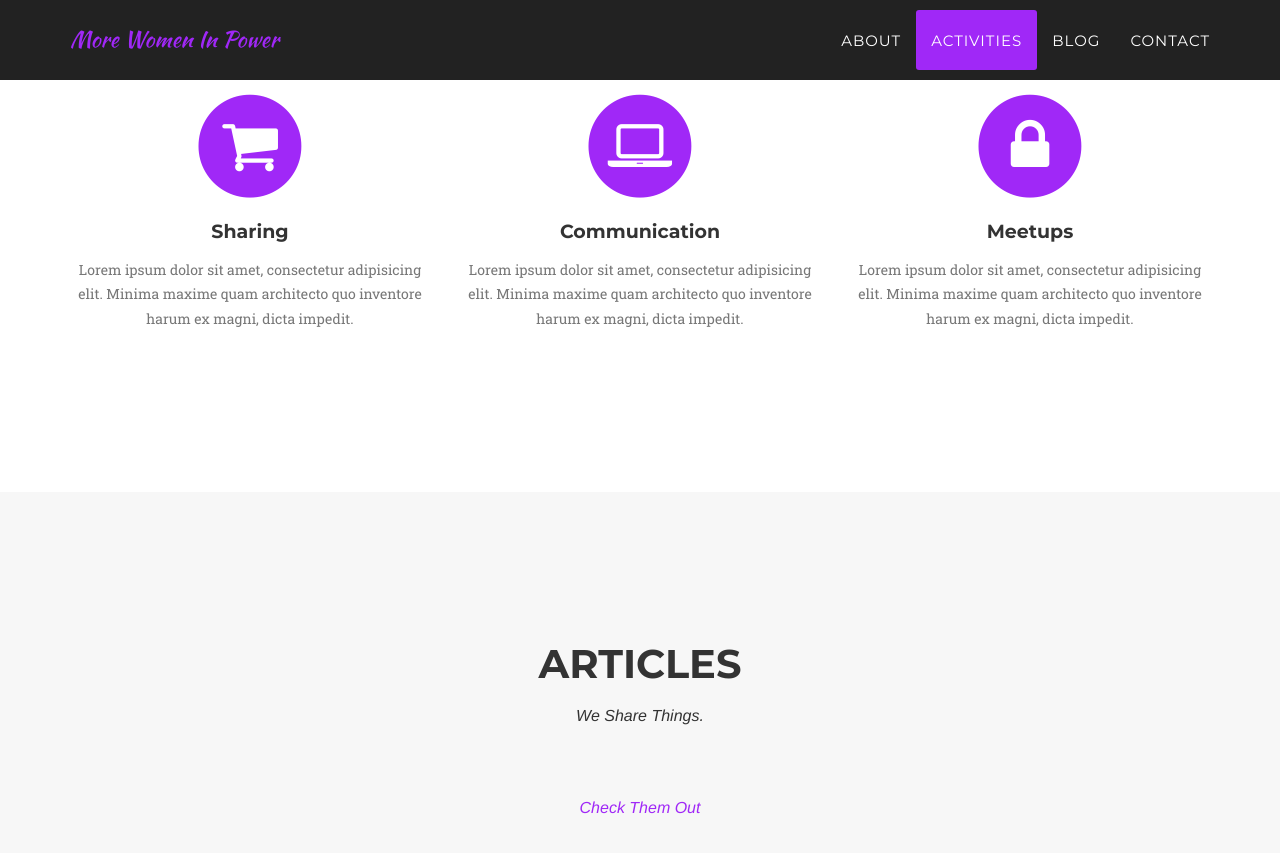
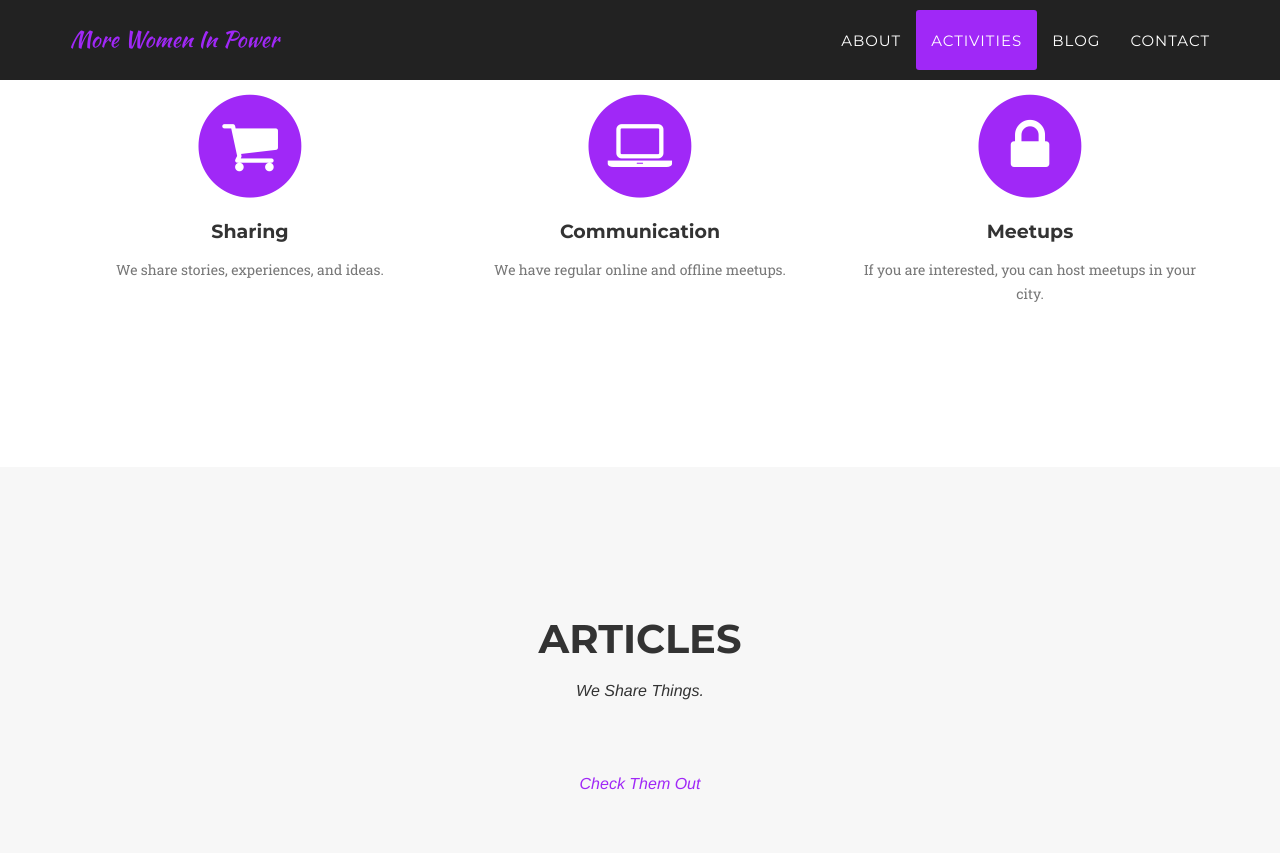
Before and after one commit to More-Women-In-Power/More-Women-In-Power.github.io, a Jekyll site: the page built from index.html, in a window 1280 px wide and 900 px high, scrolled down 1460 px. Shown: the top 853 px of the window. Built offline with Jekyll 4.4.1, drawn with Linux system fonts in a browser that asks for light colours; some web fonts are replaced; Markdown is read by kramdown in place of the engine named in the settings.

Commit message:
update content

```diff
--- a/_includes/services.html
+++ b/_includes/services.html
@@ -14,7 +14,7 @@
                         <i class="fa fa-shopping-cart fa-stack-1x fa-inverse"></i>
                     </span>
                     <h4 class="service-heading">Sharing</h4>
-                    <p class="text-muted">Lorem ipsum dolor sit amet, consectetur adipisicing elit. Minima maxime quam architecto quo inventore harum ex magni, dicta impedit.</p>
+                    <p class="text-muted">We share stories, experiences, and ideas.</p>
                 </div>
                 <div class="col-md-4">
                     <span class="fa-stack fa-4x">
@@ -22,7 +22,7 @@
                         <i class="fa fa-laptop fa-stack-1x fa-inverse"></i>
                     </span>
                     <h4 class="service-heading">Communication</h4>
-                    <p class="text-muted">Lorem ipsum dolor sit amet, consectetur adipisicing elit. Minima maxime quam architecto quo inventore harum ex magni, dicta impedit.</p>
+                    <p class="text-muted">We have regular online and offline meetups.</p>
                 </div>
                 <div class="col-md-4">
                     <span class="fa-stack fa-4x">
@@ -30,7 +30,7 @@
                         <i class="fa fa-lock fa-stack-1x fa-inverse"></i>
                     </span>
                     <h4 class="service-heading">Meetups</h4>
-                    <p class="text-muted">Lorem ipsum dolor sit amet, consectetur adipisicing elit. Minima maxime quam architecto quo inventore harum ex magni, dicta impedit.</p>
+                    <p class="text-muted">If you are interested, you can host meetups in your city.</p>
                 </div>
             </div>
         </div>
```
